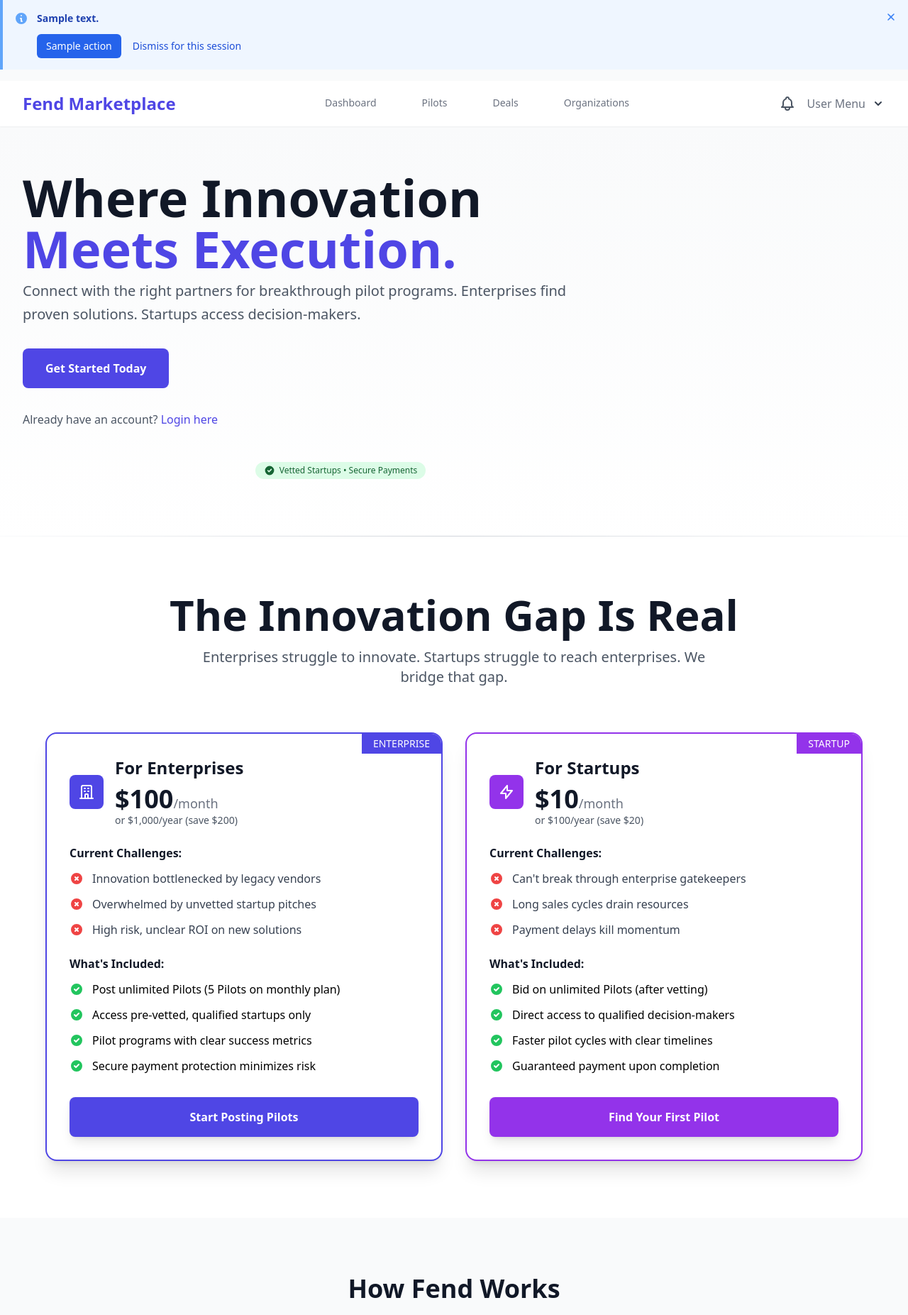
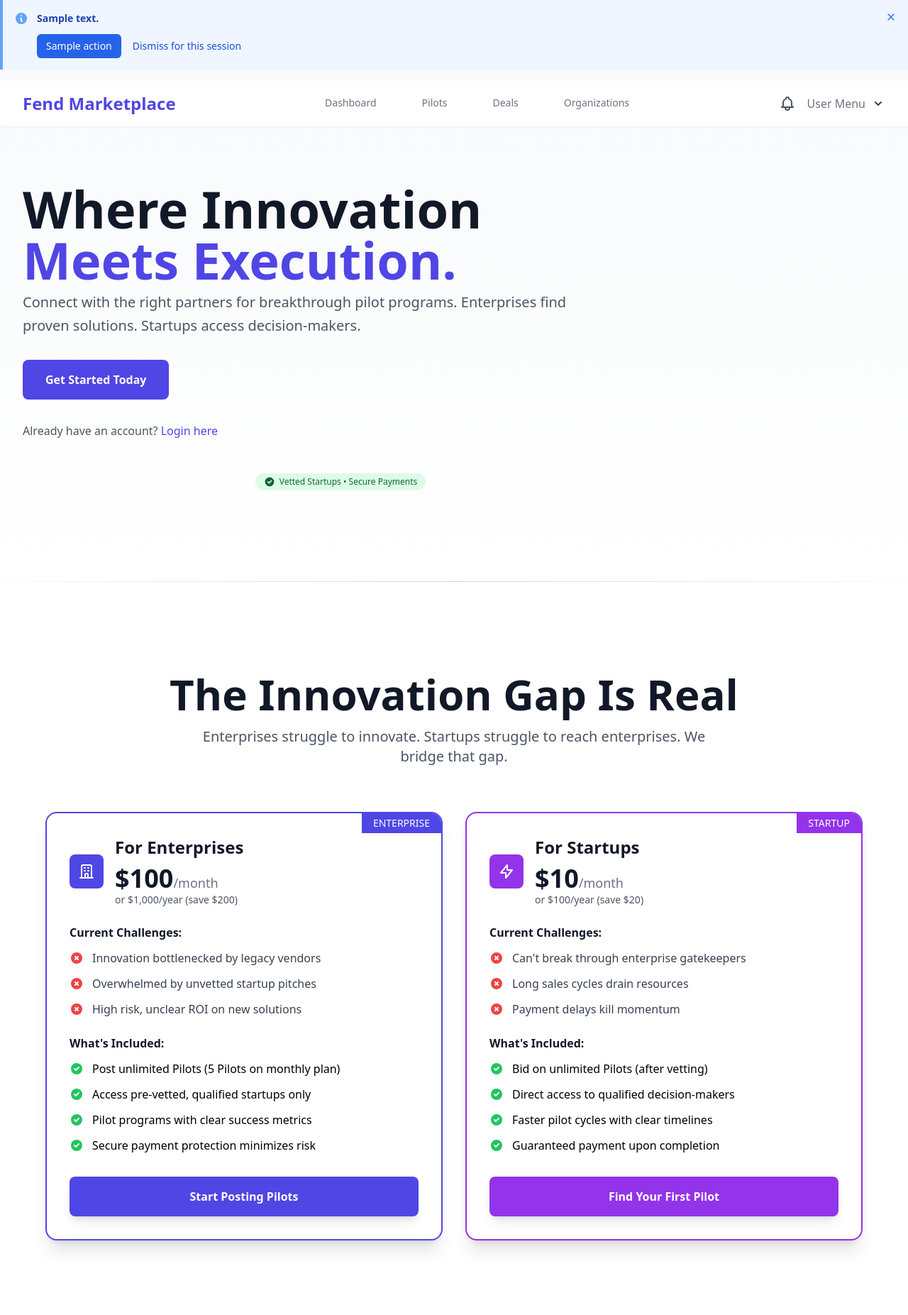
Before and after one commit to sameerhimati/fend-marketplace, a Django app: template templates/landing.html in a window 1280 px wide. Shown: the top 1853 px of the page at 71% size. Run offline with Django 5.2, Linux system fonts and the light colour scheme; the template is opened without the code that fills it: most values are stand-ins (such as "Sample title", 1, 10 or a date in 2020); some libraries are stand-ins or nearby versions.

Commit message:
Improve marketplace landing page spacing and breathing room
- Increase hero section padding from pb-20 to pb-32 for more space
- Increase top padding from pt-16 to pt-20 for better balance
- Update Problem/Solution section from py-20 to py-32
- Update How It Works section from py-20 to py-32
- Creates better visual hierarchy and less cramped feeling

🤖 Generated with [Claude Code](https://claude.ai/code)

Co-Authored-By: Claude <noreply@anthropic.com>

```diff
--- a/templates/landing.html
+++ b/templates/landing.html
@@ -76,7 +76,7 @@
 {% block content %}
 <!-- Hero Section with Trust Indicators -->
 <section class="relative bg-gradient-to-b from-gray-50 to-white overflow-hidden">
-    <div class="max-w-7xl mx-auto px-4 sm:px-6 lg:px-8 pt-16 pb-20">
+    <div class="max-w-7xl mx-auto px-4 sm:px-6 lg:px-8 pt-20 pb-32">
         <div class="max-w-4xl text-left">
             <!-- Main Headline -->
             <h1 class="text-5xl md:text-7xl font-bold text-gray-900 leading-tight mb-2">
@@ -143,7 +143,7 @@
 <div class="w-full h-px bg-gradient-to-r from-transparent via-gray-300 to-transparent"></div>
 
 <!-- Problem/Solution Section -->
-<section class="py-20 bg-white">
+<section class="py-32 bg-white">
     <div class="max-w-7xl mx-auto px-4 sm:px-6 lg:px-8">
         <div class="text-center mb-16">
             <h2 class="text-3xl md:text-6xl font-bold text-gray-900 ">
@@ -324,7 +324,7 @@
 </section>
 
 <!-- How It Works Section -->
-<section class="py-20 bg-gray-50">
+<section class="py-32 bg-gray-50">
     <div class="max-w-7xl mx-auto px-4 sm:px-6 lg:px-8">
         <div class="text-center mb-16">
             <h2 class="text-3xl md:text-4xl font-bold text-gray-900">
```
